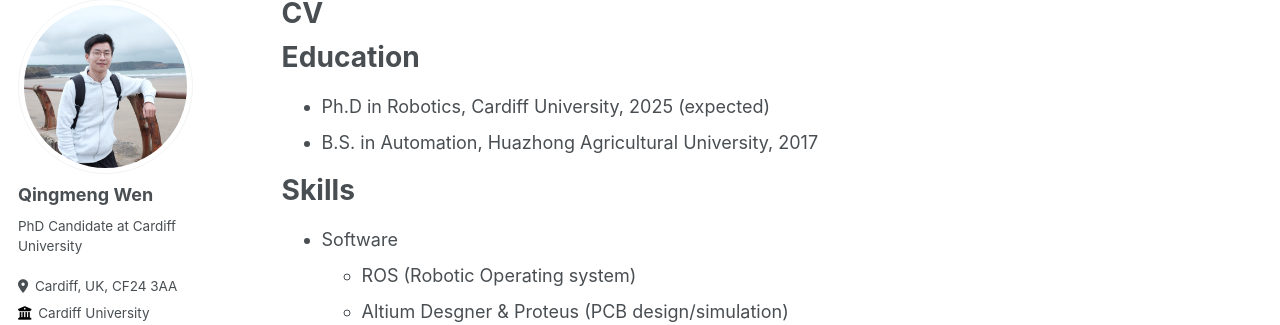
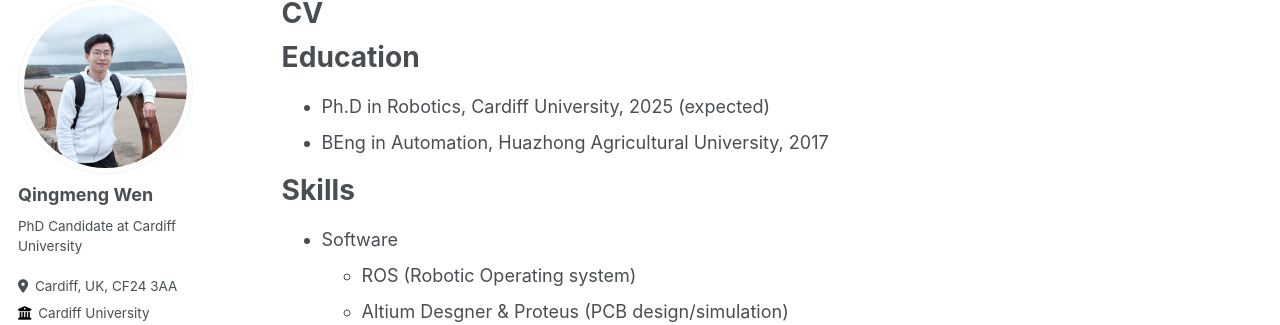
Before and after one commit to weiqimeng1/Qingmeng-Wen, a Jekyll site: the page built from _pages/cv.md, in a window 1280 px wide and 900 px high. Shown: the part 107-432 px from the top of the window. Built offline with Jekyll 4.4.1, drawn with Linux system fonts in a browser that asks for light colours; some web fonts are replaced.

Commit message:
Update cv.md

```diff
--- a/_pages/cv.md
+++ b/_pages/cv.md
@@ -13,7 +13,7 @@ Education
 ======
 * Ph.D in Robotics, Cardiff University, 2025 (expected)
 <!-- * M.S. in Jekyll, GitHub University, 2014 -->
-* B.S. in Automation, Huazhong Agricultural University, 2017
+* BEng in Automation, Huazhong Agricultural University, 2017
 
 <!-- Work experience
 ======
```
